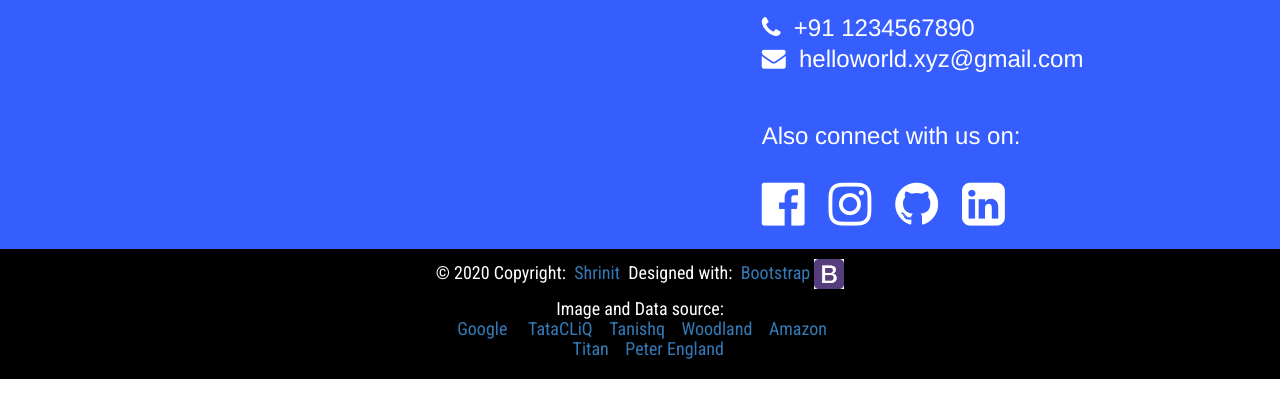
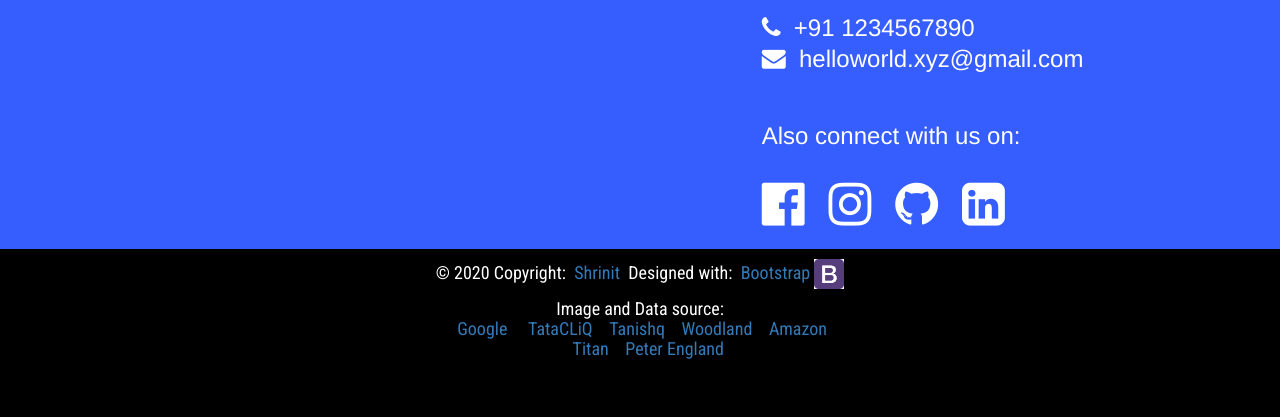
Before and after one commit to shrinitg/Frontend_Made-in-india-product-landing-page_GSBSP-MI14, a plain HTML site: page index.html in a window 1280 px wide. Shown: the part 2235-2652 px from the top of the page. Before the commit the page ends 2614 px from the top, so only its background shows below. Drawn offline with nearby package versions, Linux system fonts and the light colour scheme.

Commit message:
Update index.html

```diff
--- a/index.html
+++ b/index.html
@@ -1141,7 +1141,7 @@
 				    </div>
 
 				  </div>
-				  <div class="container-fluid" style="height: 130px; background-color: #000; text-align: center; font-family: 'Roboto Condensed', sans-serif;">
+				  <div class="container-fluid" style="height: 180px; background-color: #000; text-align: center; font-family: 'Roboto Condensed', sans-serif;">
 
 				  	<h4><span style="color: white; text-align: center;">© 2020 Copyright: <a href="https://www.linkedin.com/in/shrinit-goyal-86222716a/">&nbspShrinit&nbsp</a></span>
 
```
